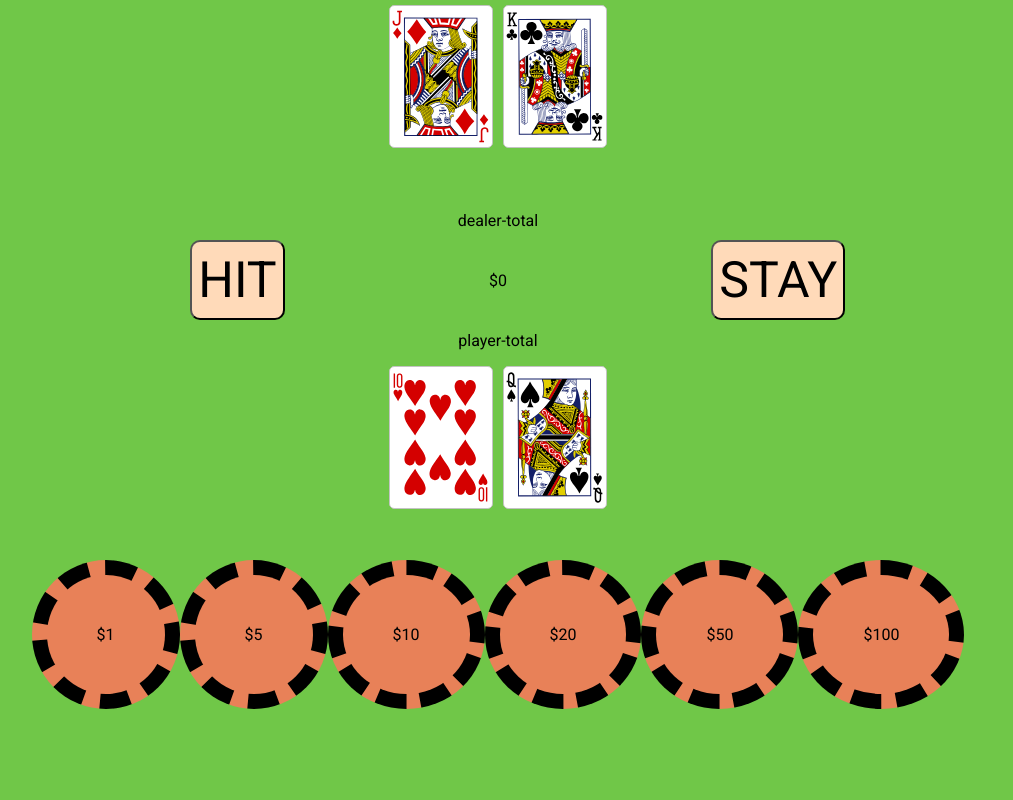
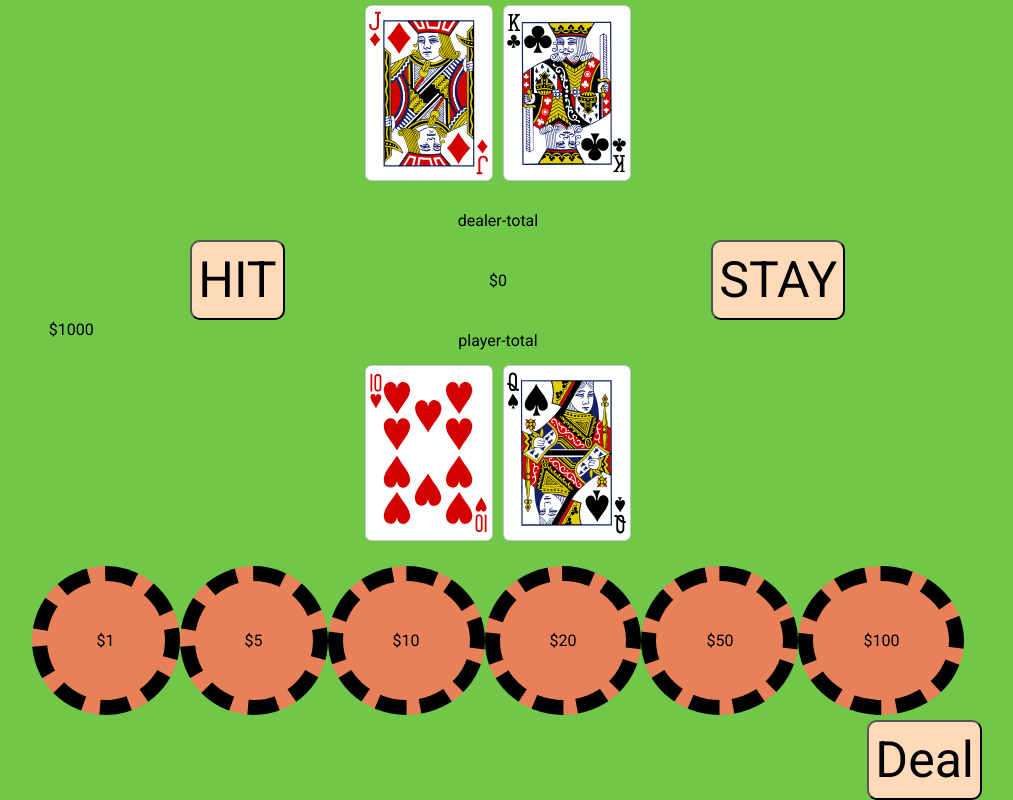
Before and after one commit to turtlepower93/backjack, a plain HTML site: page index.html in a window 1280 px wide. Shown: the whole page, without its empty margins (142-1155 px from the left). Drawn offline with Linux system fonts and the light colour scheme.

Commit message:
add deal button

```diff
--- a/index.html
+++ b/index.html
@@ -25,5 +25,8 @@
             <div class="chips" id="#c50">$50</div>
             <div class="chips" id="#c100">$100</div>
         </div>
+        <button id="deal">Deal</button>
+        <div id="current-wallet">$1000</div>
+
 </body>
 </html>
--- a/script/main.js
+++ b/script/main.js
@@ -21,6 +21,7 @@ let potTotal = 0;
 const hitBut = document.getElementById("hit");
 const stayBut = document.getElementById("stay");
 const chipButs = document.getElementById("chip-container");
+const dealBut = document.getElementById('deal');
 const dealerContainer = document.getElementById('dealer-container');
 const playerContainer = document.getElementById('player-container');
 console.log(dealerContainer);
@@ -31,6 +32,7 @@ console.log(dealerContainer);
 hitBut.addEventListener('click', handleHit);
 stayBut.addEventListener('click', handleStay);
 chipButs.addEventListener('click', handleBet);
+dealBut.addEventListener('click', init);
 
 //FUNCTIONS
 
@@ -176,11 +178,13 @@ function whoWon() {
         console.log('Push')
         pot = [];
     }
-    renderNextHandButton()
+    renderDealHandButton(1)
 }
 
-function renderNextHandButton() {
-
+function renderDealHandButton(state) {
+    // if(state === 0) {
+    //     document.
+    // }
 }
 
 function renderMoveCards() {
@@ -195,12 +199,12 @@ function renderCards() {
 
     playerContainer.innerHTML = ` `;
     playerHand.forEach(function(ele) {
-        playerContainer.insertAdjacentHTML('afterbegin',`<div class="card ${ele}"></div>`);
+        playerContainer.insertAdjacentHTML('afterbegin',`<div class="card ${ele}" align-content="flex-end"></div>`);
     })
 
     dealerContainer.innerHTML = ` `;
     dealerHand.forEach(function(ele) {
-        dealerContainer.insertAdjacentHTML('afterbegin',`<div class="card ${ele}"></div>`);
+        dealerContainer.insertAdjacentHTML('afterbegin',`<div class="card ${ele}" align-content="flex-end"></div>`);
     })
 
 }
@@ -225,11 +229,14 @@ function refreshDeck() {
 }
 
 function init() {
+    debugger
     pot = [];
+    potTotal = 0;
     playerHand = [];
     playerTotal = null;
     dealerHand = [];
     dealerTotal = null;
+    renderDealHandButton(0);
     refreshDeck();
     gameLoop();
 }
--- a/style/style.css
+++ b/style/style.css
@@ -7,23 +7,25 @@
 body {
     display: grid;
     grid-template-columns: 1fr 1fr 1fr;
-    grid-template-rows: 25vh 5vh 10vh 5vh 25vh 15vh;
+    grid-template-rows: 25vh 5vh 10vh 5vh 25vh 20vh 10vh;
     margin: 0;
     justify-items:center;
-
 }
 
 button {
     font-size: 50px;
     border-radius: 10px;
     background-color:peachpuff;
+}
+
+#deal {
+    grid-row: 7;
+    grid-column: 3;
 
 }
 
 .card{
-    font-size: 26px;
-    align-items: center;
-
+    font-size:4vmin;
 }
 
 #dealer-container {
```
